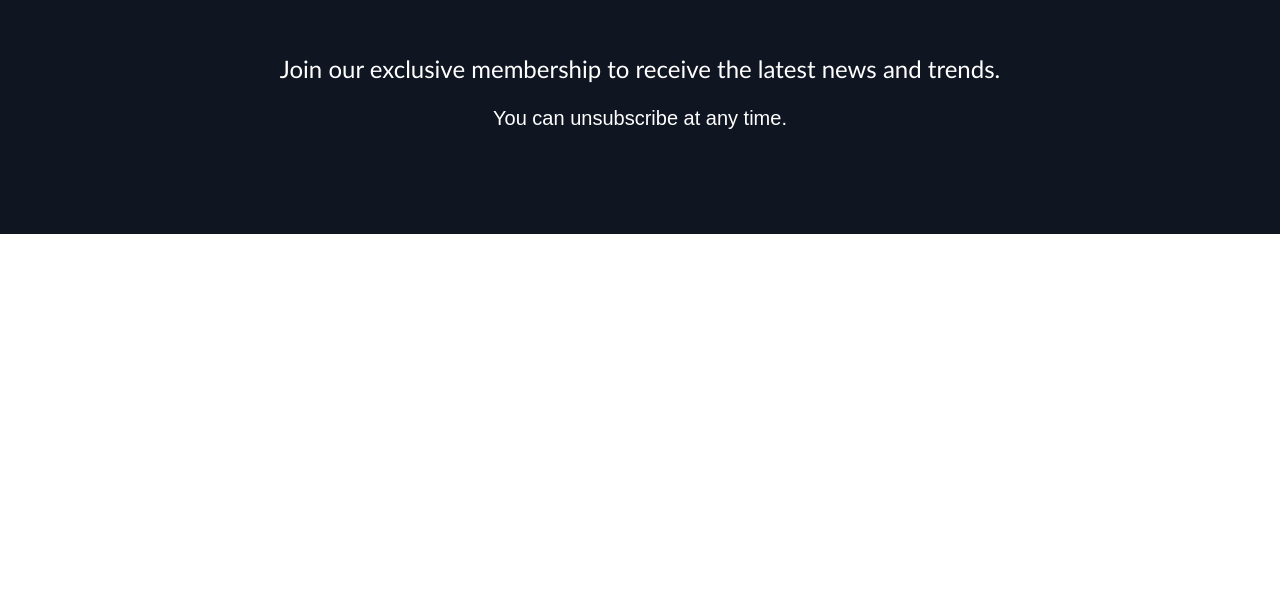
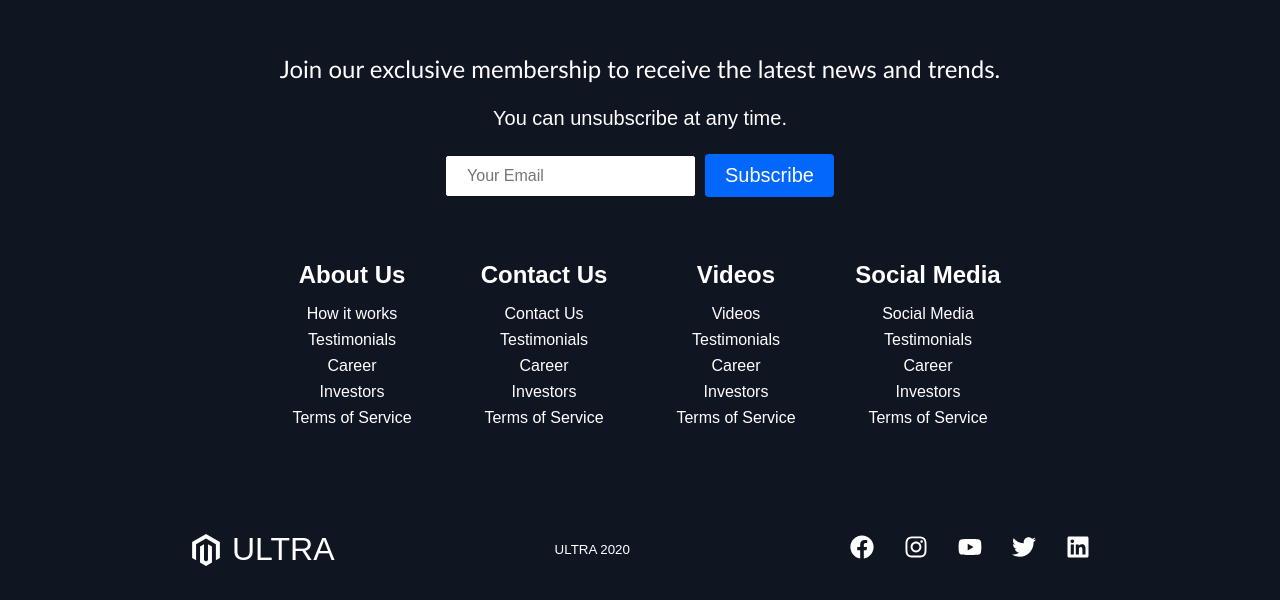
Before and after one commit to caren1/ultra-landing-page, a React (Create React App) app: page / in a window 1280 px wide. Shown: the part 3179-3779 px from the top of the page. Before the commit the page ends 3413 px from the top, so only its background shows below. Built offline with nearby package versions, Linux system fonts and the light colour scheme.

Commit message:
finished Footer component

```diff
--- a/src/components/Footer/Footer.elements.js
+++ b/src/components/Footer/Footer.elements.js
@@ -1,4 +1,9 @@
 import styled from 'styled-components'
+import {
+    Link
+} from 'react-router-dom'
+
+import  { FaMagento } from 'react-icons/fa'
 
 export const FooterContainer = styled.div `
 background-color: #101522;
@@ -19,13 +24,151 @@ padding: 24px;
 color: #fff;
 `
 
-export const FooterSubHeading = styled.p`
+export const FooterSubHeading = styled.p `
 font-family: 'Trebuchet MS', 'Lucida Sans Unicode', 'Lucida Grande', 'Lucida Sans', Arial, sans-serif;
 margin-bottom: 24px;
 font-size: 24px;
 `
 
-export const FooterSubText = styled.p`
+export const FooterSubText = styled.p `
  margin-bottom: 24px;
  font-size: 20px;
 `
+
+export const Form = styled.form `
+display: flex;
+justify-content: center;
+align-items: center;
+
+@media screen and (max-width: 820px) {
+    flex-direction: column;
+    width: 80%;
+}
+`
+
+export const FormInput = styled.input `
+padding: 10px 20px;
+border-radius: 2px;
+margin-right: 10px;
+outline: none;
+border: none;
+font-size: 16px;
+border: 1px solid #fff;
+
+&::placholder {
+    color: #242424;
+}
+
+@media screen and (max-width: 820px) {
+    width: 100%;
+    margin: 0 0 16px 0;
+}
+`
+
+export const FooterLinksContainer = styled.div `
+width: 100%;
+max-width: 1000px;
+display: flex;
+ justify-content: center;
+margin-left: auto;
+margin-right: auto;
+
+  @media screen and (max-width: 820px) {
+      padding-top: 32px;
+  }
+`
+
+export const FooterLinksWrapper = styled.div `
+display: flex;
+
+@media screen and (max-width:  820px) {
+    flex-direction: column;
+}
+`
+export const FooterLinksItems = styled.div `
+display: flex;
+flex-direction: column;
+align-items: center;
+margin: 16px;
+text-align: left;
+width: 160px;
+box-sizing: border-box;
+color: #fff;
+
+ @media screen and (max-width: 420px) {
+     margin: 0;
+     padding: 10px;
+     width: 100%;
+ }
+`
+
+export const FooterLinkTitle = styled.h2 `
+ margin-bottom: 16px;
+`
+
+export const FooterLink = styled(Link)`
+color: #fff;
+text-decoration: none;
+margin-bottom: 0.5rem;
+
+ &:hover {
+    color: #0467fb;
+    transition: 0.3s ease-out;
+ }
+`
+
+export const SocialMedia = styled.section `
+ max-width: 1000px;
+ width: 100%;
+ margin-left: auto;
+margin-right: auto;
+`
+
+export const SocialMediaWrap = styled.div `
+display: flex;
+justify-content: space-between;
+align-items: center;
+width: 90%;
+max-width: 1000px;
+margin: 80px auto 0 auto;
+
+    @media screen and (max-width: 820px) {
+        flex-direction: column;
+    }
+`
+
+export const SocialLogo = styled(Link)`
+ color: #fff;
+  justify-self: start;
+  cursor: pointer;
+  text-decoration: none;
+  font-size:  2rem;
+  display: flex;
+  align-items: center;
+
+@media screen and (max-width: 820px) {
+    margin-bottom: 30px;
+}
+`
+
+export const SocialIcon = styled(FaMagento)`
+ margin-right: 10px;
+`
+
+export const WebsiteRights = styled.small`
+color: #fff;
+@media screen and (max-width: 820px) {
+    margin-bottom: 30px;
+}`
+
+export const SocialIcons = styled.div`
+display: flex;
+justify-content: space-between;
+align-items: center;
+width: 240px;
+`
+
+ export const SocialIconLink = styled.a`
+ color: #fff;
+ font-size: 24px;
+ `
--- a/src/components/Footer/Footer.js
+++ b/src/components/Footer/Footer.js
@@ -1,5 +1,7 @@
 import React from 'react'
-import { FooterContainer, FooterSubscription, FooterSubHeading, FooterSubText } from './Footer.elements'
+import { FooterContainer, FooterSubscription, FooterSubHeading, FooterSubText, Form, FormInput, FooterLinksContainer, FooterLinksWrapper, FooterLinksItems, FooterLinkTitle, FooterLink, SocialMedia, SocialMediaWrap, SocialLogo, SocialIcon, WebsiteRights, SocialIcons, SocialIconLink } from './Footer.elements'
+import { Button } from '../../globalStyles'
+import { FaFacebook, FaInstagram, FaTwitter, FaYoutube, FaLinkedin } from 'react-icons/fa'
 
 const Footer = () => {
     return (
@@ -11,7 +13,87 @@ const Footer = () => {
                  <FooterSubText>
                      You can unsubscribe at any time.
                  </FooterSubText>
+                   <Form>
+                       <FormInput name="email" type="email" placeholder="Your Email" />
+                           <Button fontBig>Subscribe</Button>
+                   </Form>
             </FooterSubscription>
+            <FooterLinksContainer>
+                <FooterLinksWrapper>
+                    <FooterLinksItems>
+                        <FooterLinkTitle>
+                            About Us
+                        </FooterLinkTitle>
+                        <FooterLink to="/sign-up">How it works</FooterLink>
+                        <FooterLink to="/">Testimonials</FooterLink>
+                        <FooterLink to="/">Career</FooterLink>
+                        <FooterLink to="/">Investors</FooterLink>
+                        <FooterLink to="/">Terms of Service</FooterLink>
+                    </FooterLinksItems>
+
+                    <FooterLinksItems>
+                        <FooterLinkTitle>
+                            Contact Us
+                        </FooterLinkTitle>
+                        <FooterLink to="/sign-up">Contact Us</FooterLink>
+                        <FooterLink to="/">Testimonials</FooterLink>
+                        <FooterLink to="/">Career</FooterLink>
+                        <FooterLink to="/">Investors</FooterLink>
+                        <FooterLink to="/">Terms of Service</FooterLink>
+                    </FooterLinksItems>
+                    </FooterLinksWrapper>
+                    <FooterLinksWrapper>
+                    <FooterLinksItems>
+                        <FooterLinkTitle>
+                            Videos
+                        </FooterLinkTitle>
+                        <FooterLink to="/sign-up">Videos</FooterLink>
+                        <FooterLink to="/">Testimonials</FooterLink>
+                        <FooterLink to="/">Career</FooterLink>
+                        <FooterLink to="/">Investors</FooterLink>
+                        <FooterLink to="/">Terms of Service</FooterLink>
+                    </FooterLinksItems>
+
+                    <FooterLinksItems>
+                        <FooterLinkTitle>
+                            Social Media
+                        </FooterLinkTitle>
+                        <FooterLink to="/sign-up">Social Media</FooterLink>
+                        <FooterLink to="/">Testimonials</FooterLink>
+                        <FooterLink to="/">Career</FooterLink>
+                        <FooterLink to="/">Investors</FooterLink>
+                        <FooterLink to="/">Terms of Service</FooterLink>
+                    </FooterLinksItems>
+                </FooterLinksWrapper>
+            </FooterLinksContainer>
+            <SocialMedia>
+                <SocialMediaWrap>
+                    <SocialLogo to="/">
+                        <SocialIcon />
+                        ULTRA
+                    </SocialLogo>
+                    <WebsiteRights>
+                        ULTRA 2020
+                    </WebsiteRights>
+                    <SocialIcons>
+                        <SocialIconLink href="/" target="_blank" aria-label="Facebook">
+                            <FaFacebook />
+                        </SocialIconLink>
+                        <SocialIconLink href="/" target="_blank" aria-label="Instagram">
+                            <FaInstagram />
+                        </SocialIconLink>
+                        <SocialIconLink href="/" target="_blank" aria-label="Youtube">
+                            <FaYoutube />
+                        </SocialIconLink>
+                        <SocialIconLink href="/" target="_blank" aria-label="Twitter">
+                            <FaTwitter />
+                        </SocialIconLink>
+                        <SocialIconLink href="/" target="_blank" aria-label="LinkedIn">
+                            <FaLinkedin />
+                        </SocialIconLink>
+                    </SocialIcons>
+                </SocialMediaWrap>
+            </SocialMedia>
         </FooterContainer>
     )
 }
```
